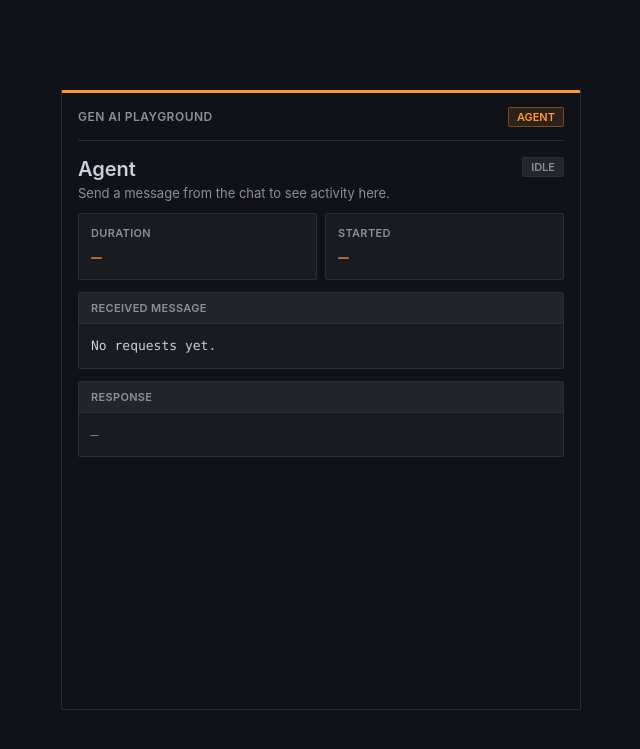
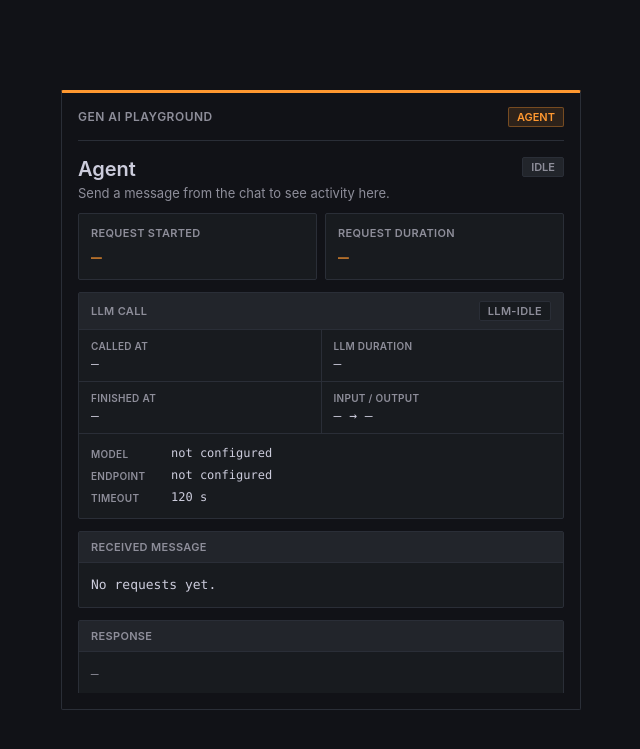
Before and after one commit to clbartolome/gen-ai-k8s-playground, a Flask app: page /debug in a window 1280 px wide. Shown: the top 749 px of the page, without its empty margins (319-959 px from the left). Run offline with Flask 3, Linux system fonts and the light colour scheme.

Commit message:
Incluida llamada al LLM.

```diff
--- a/components/agent/main.py
+++ b/components/agent/main.py
@@ -1,6 +1,9 @@
+import json
 import os
 import threading
 import time
+import urllib.error
+import urllib.request
 from datetime import datetime, timezone
 
 from flask import Flask, jsonify, redirect, render_template, request
@@ -8,16 +11,27 @@ from flask import Flask, jsonify, redirect, render_template, request
 app = Flask(__name__)
 
 DELAY_SECONDS = float(os.environ.get("DELAY_SECONDS", "0"))
+LLM_URL = os.environ.get("LLM_URL", "")
+LLM_API_KEY = os.environ.get("LLM_API_KEY", "")
+LLM_MODEL = os.environ.get("LLM_MODEL", "")
+LLM_TIMEOUT = float(os.environ.get("LLM_TIMEOUT", "120"))
 
 state_lock = threading.Lock()
 last_run: dict = {
     "status": "idle",
+    "step": None,
     "message": None,
     "response": None,
     "error": None,
     "started_at": None,
     "finished_at": None,
     "duration_ms": None,
+    "llm_status": "idle",
+    "llm_started_at": None,
+    "llm_finished_at": None,
+    "llm_duration_ms": None,
+    "message_chars": None,
+    "response_chars": None,
 }
 
 
@@ -27,7 +41,52 @@ def utc_now() -> str:
 
 def snapshot() -> dict:
     with state_lock:
-        return dict(last_run)
+        data = dict(last_run)
+    data["llm_model"] = LLM_MODEL or None
+    data["llm_endpoint"] = chat_completions_url(LLM_URL) if LLM_URL else None
+    data["llm_timeout_s"] = LLM_TIMEOUT
+    return data
+
+
+def chat_completions_url(base_url: str) -> str:
+    base = base_url.rstrip("/")
+    if base.endswith("/chat/completions"):
+        return base
+    return f"{base}/chat/completions"
+
+
+def call_llm(message: str) -> str:
+    if not LLM_URL or not LLM_API_KEY or not LLM_MODEL:
+        raise RuntimeError("LLM_URL, LLM_API_KEY and LLM_MODEL must be set")
+
+    payload = json.dumps(
+        {
+            "model": LLM_MODEL,
+            "messages": [{"role": "user", "content": message}],
+        }
+    ).encode("utf-8")
+
+    req = urllib.request.Request(
+        chat_completions_url(LLM_URL),
+        data=payload,
+        headers={
+            "Content-Type": "application/json",
+            "Authorization": f"Bearer {LLM_API_KEY}",
+        },
+        method="POST",
+    )
+
+    try:
+        with urllib.request.urlopen(req, timeout=LLM_TIMEOUT) as resp:
+            data = json.loads(resp.read().decode("utf-8"))
+    except urllib.error.HTTPError as exc:
+        body = exc.read().decode("utf-8", errors="replace")
+        raise RuntimeError(f"LLM request failed ({exc.code}): {body}") from exc
+
+    try:
+        return data["choices"][0]["message"]["content"]
+    except (KeyError, IndexError, TypeError) as exc:
+        raise RuntimeError(f"Unexpected LLM response: {data}") from exc
 
 
 @app.get("/")
@@ -59,29 +118,57 @@ def message():
         last_run.update(
             {
                 "status": "processing",
+                "step": "received",
                 "message": user_message,
                 "response": None,
                 "error": None,
                 "started_at": started_at,
                 "finished_at": None,
                 "duration_ms": None,
+                "llm_status": "idle",
+                "llm_started_at": None,
+                "llm_finished_at": None,
+                "llm_duration_ms": None,
+                "message_chars": len(user_message),
+                "response_chars": None,
             }
         )
 
     try:
         if DELAY_SECONDS > 0:
+            with state_lock:
+                last_run["step"] = "delay"
             time.sleep(DELAY_SECONDS)
 
-        response = f"You said: {user_message}"
+        llm_started_at = utc_now()
+        llm_start = time.perf_counter()
+        with state_lock:
+            last_run.update(
+                {
+                    "step": "calling_llm",
+                    "llm_status": "calling",
+                    "llm_started_at": llm_started_at,
+                    "llm_finished_at": None,
+                    "llm_duration_ms": None,
+                }
+            )
+
+        response = call_llm(user_message)
+        llm_duration_ms = round((time.perf_counter() - llm_start) * 1000)
         duration_ms = round((time.perf_counter() - start) * 1000)
 
         with state_lock:
             last_run.update(
                 {
                     "status": "done",
+                    "step": None,
                     "response": response,
                     "finished_at": utc_now(),
                     "duration_ms": duration_ms,
+                    "llm_status": "success",
+                    "llm_finished_at": utc_now(),
+                    "llm_duration_ms": llm_duration_ms,
+                    "response_chars": len(response),
                 }
             )
 
@@ -89,14 +176,25 @@ def message():
     except Exception as exc:
         duration_ms = round((time.perf_counter() - start) * 1000)
         with state_lock:
-            last_run.update(
-                {
-                    "status": "error",
-                    "error": str(exc),
-                    "finished_at": utc_now(),
-                    "duration_ms": duration_ms,
-                }
-            )
+            updates = {
+                "status": "error",
+                "error": str(exc),
+                "finished_at": utc_now(),
+                "duration_ms": duration_ms,
+            }
+            if last_run.get("llm_status") == "calling":
+                updates.update(
+                    {
+                        "llm_status": "failed",
+                        "llm_finished_at": utc_now(),
+                        "llm_duration_ms": round(
+                            (time.perf_counter() - llm_start) * 1000
+                        )
+                        if "llm_start" in locals()
+                        else None,
+                    }
+                )
+            last_run.update(updates)
         return jsonify({"error": str(exc)}), 500
 
 
--- a/components/agent/static/app.js
+++ b/components/agent/static/app.js
@@ -5,6 +5,17 @@ const messageEl = document.getElementById("message");
 const responseEl = document.getElementById("response");
 const errorEl = document.getElementById("error");
 const hintEl = document.getElementById("hint");
+
+const llmStatusBadge = document.getElementById("llm-status-badge");
+const llmStartedAtEl = document.getElementById("llm-started-at");
+const llmDurationEl = document.getElementById("llm-duration");
+const llmFinishedAtEl = document.getElementById("llm-finished-at");
+const llmCharsEl = document.getElementById("llm-chars");
+const llmModelEl = document.getElementById("llm-model");
+const llmEndpointEl = document.getElementById("llm-endpoint");
+const llmTimeoutEl = document.getElementById("llm-timeout");
+
+let lastData = null;
 
 function formatTime(iso) {
   if (!iso) return "—";
@@ -17,19 +28,69 @@ function formatDuration(ms) {
   return `${(ms / 1000).toFixed(2)} s`;
 }
 
-function setBadge(status) {
-  statusBadge.textContent = status;
-  statusBadge.className = `badge badge-${status}`;
+function elapsedMs(iso) {
+  if (!iso) return null;
+  return Math.max(0, Date.now() - new Date(iso).getTime());
+}
+
+function setBadge(el, status, prefix = "badge") {
+  el.textContent = status;
+  el.className = `${prefix} ${prefix}-${status}`;
+}
+
+function formatChars(inChars, outChars) {
+  const input = inChars == null ? "—" : `${inChars} chars`;
+  const output = outChars == null ? "—" : `${outChars} chars`;
+  return `${input} → ${output}`;
+}
+
+function renderLlmConfig(data) {
+  llmModelEl.textContent = data.llm_model || "not configured";
+  llmEndpointEl.textContent = data.llm_endpoint || "not configured";
+  llmTimeoutEl.textContent = data.llm_timeout_s != null ? `${data.llm_timeout_s} s` : "—";
+}
+
+function renderLlmCall(data) {
+  const llmStatus = data.llm_status || "idle";
+  setBadge(llmStatusBadge, `llm-${llmStatus}`, "badge");
+
+  llmStartedAtEl.textContent = formatTime(data.llm_started_at);
+
+  if (llmStatus === "calling" && data.llm_started_at) {
+    llmDurationEl.textContent = `${formatDuration(elapsedMs(data.llm_started_at))} (in progress)`;
+    llmDurationEl.classList.add("live");
+    llmFinishedAtEl.textContent = "—";
+  } else {
+    llmDurationEl.classList.remove("live");
+    llmDurationEl.textContent = formatDuration(data.llm_duration_ms);
+    llmFinishedAtEl.textContent = formatTime(data.llm_finished_at);
+  }
+
+  llmCharsEl.textContent = formatChars(data.message_chars, data.response_chars);
+  renderLlmConfig(data);
+}
+
+function renderRequestDuration(data) {
+  if (data.status === "processing" && data.started_at) {
+    durationEl.textContent = `${formatDuration(elapsedMs(data.started_at))} (in progress)`;
+    durationEl.classList.add("live");
+    return;
+  }
+  durationEl.classList.remove("live");
+  durationEl.textContent = formatDuration(data.duration_ms);
 }
 
 function render(data) {
-  setBadge(data.status);
+  lastData = data;
+  setBadge(statusBadge, data.status);
   errorEl.hidden = true;
+  renderLlmCall(data);
 
   if (data.status === "idle") {
     hintEl.textContent = "Send a message from the chat to see activity here.";
     startedAtEl.textContent = "—";
     durationEl.textContent = "—";
+    durationEl.classList.remove("live");
     messageEl.textContent = "No requests yet.";
     responseEl.textContent = "—";
     responseEl.classList.add("muted");
@@ -38,11 +99,13 @@ function render(data) {
 
   hintEl.textContent = "Showing the last request handled by this agent.";
   startedAtEl.textContent = formatTime(data.started_at);
-  durationEl.textContent = formatDuration(data.duration_ms);
+  renderRequestDuration(data);
   messageEl.textContent = data.message || "—";
 
   if (data.status === "processing") {
-    responseEl.textContent = "Processing...";
+    responseEl.textContent = data.step === "calling_llm"
+      ? "Waiting for LLM response..."
+      : "Preparing request...";
     responseEl.classList.add("muted");
     return;
   }
@@ -65,12 +128,23 @@ async function refresh() {
     if (!res.ok) throw new Error(`Status request failed (${res.status})`);
     render(await res.json());
   } catch (err) {
-    setBadge("error");
+    setBadge(statusBadge, "error");
     hintEl.textContent = "Could not reach the agent status API.";
     errorEl.hidden = false;
     errorEl.textContent = err.message;
   }
 }
 
+function tickLiveTimers() {
+  if (!lastData) return;
+  if (lastData.status === "processing") {
+    renderRequestDuration(lastData);
+  }
+  if (lastData.llm_status === "calling") {
+    renderLlmCall(lastData);
+  }
+}
+
 refresh();
 setInterval(refresh, 500);
+setInterval(tickLiveTimers, 250);
--- a/components/agent/static/style.css
+++ b/components/agent/static/style.css
@@ -202,6 +202,107 @@ body {
   word-break: break-word;
 }
 
+.panel-header-row {
+  display: flex;
+  align-items: center;
+  justify-content: space-between;
+  gap: 8px;
+}
+
+.panel-llm .panel-header-row span:first-child {
+  flex: 1;
+}
+
+.badge-llm-idle {
+  color: var(--muted);
+  background: var(--surface);
+  border-color: var(--border);
+}
+
+.badge-llm-calling {
+  color: var(--accent);
+  background: rgba(255, 152, 48, 0.12);
+  border-color: rgba(255, 152, 48, 0.35);
+}
+
+.badge-llm-success {
+  color: var(--green);
+  background: rgba(115, 191, 105, 0.12);
+  border-color: rgba(115, 191, 105, 0.35);
+}
+
+.badge-llm-failed {
+  color: var(--red);
+  background: rgba(242, 73, 92, 0.12);
+  border-color: rgba(242, 73, 92, 0.35);
+}
+
+.llm-grid {
+  display: grid;
+  grid-template-columns: 1fr 1fr;
+  gap: 1px;
+  background: var(--border);
+  border-bottom: 1px solid var(--border);
+}
+
+.llm-stat {
+  padding: 10px 12px;
+  background: var(--surface);
+}
+
+.llm-stat-label {
+  display: block;
+  font-size: 10px;
+  font-weight: 600;
+  text-transform: uppercase;
+  letter-spacing: 0.03em;
+  color: var(--muted);
+  margin-bottom: 4px;
+}
+
+.llm-stat-value {
+  display: block;
+  font-family: var(--mono);
+  font-size: 13px;
+  color: var(--text);
+}
+
+.llm-stat-value.live,
+.stat-value.live {
+  color: var(--accent);
+}
+
+.llm-meta {
+  margin: 0;
+  padding: 8px 12px 10px;
+}
+
+.llm-meta-row {
+  display: grid;
+  grid-template-columns: 72px 1fr;
+  gap: 8px;
+  padding: 4px 0;
+  font-size: 12px;
+}
+
+.llm-meta dt {
+  margin: 0;
+  color: var(--muted);
+  font-weight: 600;
+  text-transform: uppercase;
+  font-size: 10px;
+  letter-spacing: 0.03em;
+  padding-top: 2px;
+}
+
+.llm-meta dd {
+  margin: 0;
+  font-family: var(--mono);
+  font-size: 12px;
+  color: var(--text);
+  word-break: break-all;
+}
+
 .panel-content.muted {
   color: var(--muted);
   font-style: italic;
@@ -218,7 +319,8 @@ body {
 }
 
 @media (max-width: 560px) {
-  .stat-row {
+  .stat-row,
+  .llm-grid {
     grid-template-columns: 1fr;
   }
 }
--- a/components/agent/templates/debug.html
+++ b/components/agent/templates/debug.html
@@ -4,7 +4,7 @@
   <meta charset="utf-8">
   <meta name="viewport" content="width=device-width, initial-scale=1">
   <title>Gen AI Playground · Agent</title>
-  <link rel="stylesheet" href="{{ url_for('static', filename='style.css') }}?v=6">
+  <link rel="stylesheet" href="{{ url_for('static', filename='style.css') }}?v=8">
 </head>
 <body>
   <div class="app">
@@ -26,13 +26,52 @@
     <section class="dashboard">
       <div class="stat-row">
         <div class="stat-panel">
-          <span class="stat-label">Duration</span>
+          <span class="stat-label">Request started</span>
+          <span id="started-at" class="stat-value">—</span>
+        </div>
+        <div class="stat-panel">
+          <span class="stat-label">Request duration</span>
           <span id="duration" class="stat-value">—</span>
         </div>
-        <div class="stat-panel">
-          <span class="stat-label">Started</span>
-          <span id="started-at" class="stat-value">—</span>
+      </div>
+
+      <div class="panel panel-llm">
+        <div class="panel-header panel-header-row">
+          <span>LLM call</span>
+          <span id="llm-status-badge" class="badge badge-llm-idle">idle</span>
         </div>
+        <div class="llm-grid">
+          <div class="llm-stat">
+            <span class="llm-stat-label">Called at</span>
+            <span id="llm-started-at" class="llm-stat-value">—</span>
+          </div>
+          <div class="llm-stat">
+            <span class="llm-stat-label">LLM duration</span>
+            <span id="llm-duration" class="llm-stat-value">—</span>
+          </div>
+          <div class="llm-stat">
+            <span class="llm-stat-label">Finished at</span>
+            <span id="llm-finished-at" class="llm-stat-value">—</span>
+          </div>
+          <div class="llm-stat">
+            <span class="llm-stat-label">Input / output</span>
+            <span id="llm-chars" class="llm-stat-value">—</span>
+          </div>
+        </div>
+        <dl class="llm-meta">
+          <div class="llm-meta-row">
+            <dt>Model</dt>
+            <dd id="llm-model">—</dd>
+          </div>
+          <div class="llm-meta-row">
+            <dt>Endpoint</dt>
+            <dd id="llm-endpoint">—</dd>
+          </div>
+          <div class="llm-meta-row">
+            <dt>Timeout</dt>
+            <dd id="llm-timeout">—</dd>
+          </div>
+        </dl>
       </div>
 
       <div class="panel">
@@ -49,6 +88,6 @@
     </section>
   </div>
 
-  <script src="{{ url_for('static', filename='app.js') }}?v=8"></script>
+  <script src="{{ url_for('static', filename='app.js') }}?v=10"></script>
 </body>
 </html>
--- a/deploy/TODO.txt
+++ b/deploy/TODO.txt
@@ -23,7 +23,7 @@ Done
 
 Next (workloads)
 ----------------
-- [ ] Makefile target openshift-deploy / openshift-delete (oc apply -k)
+- [ ] LLM config for OpenShift (Secret + env in deployment) when needed
 - [ ] ConfigMap for agent DELAY_SECONDS (demo tuning without rebuild)
 - [ ] Resource requests/limits tuned for your cluster
 - [ ] PodDisruptionBudget if you run >1 replica
```
Also changed, not shown: 2 other files.
